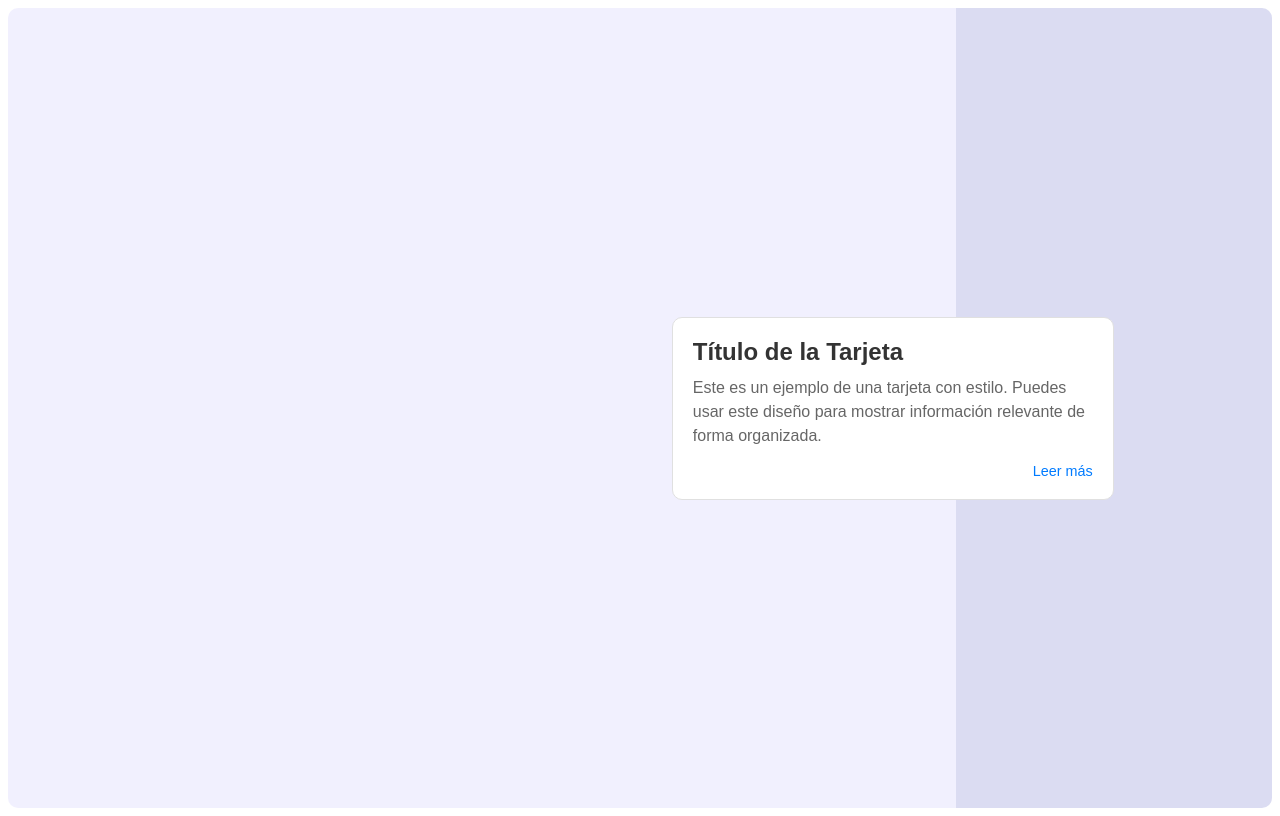
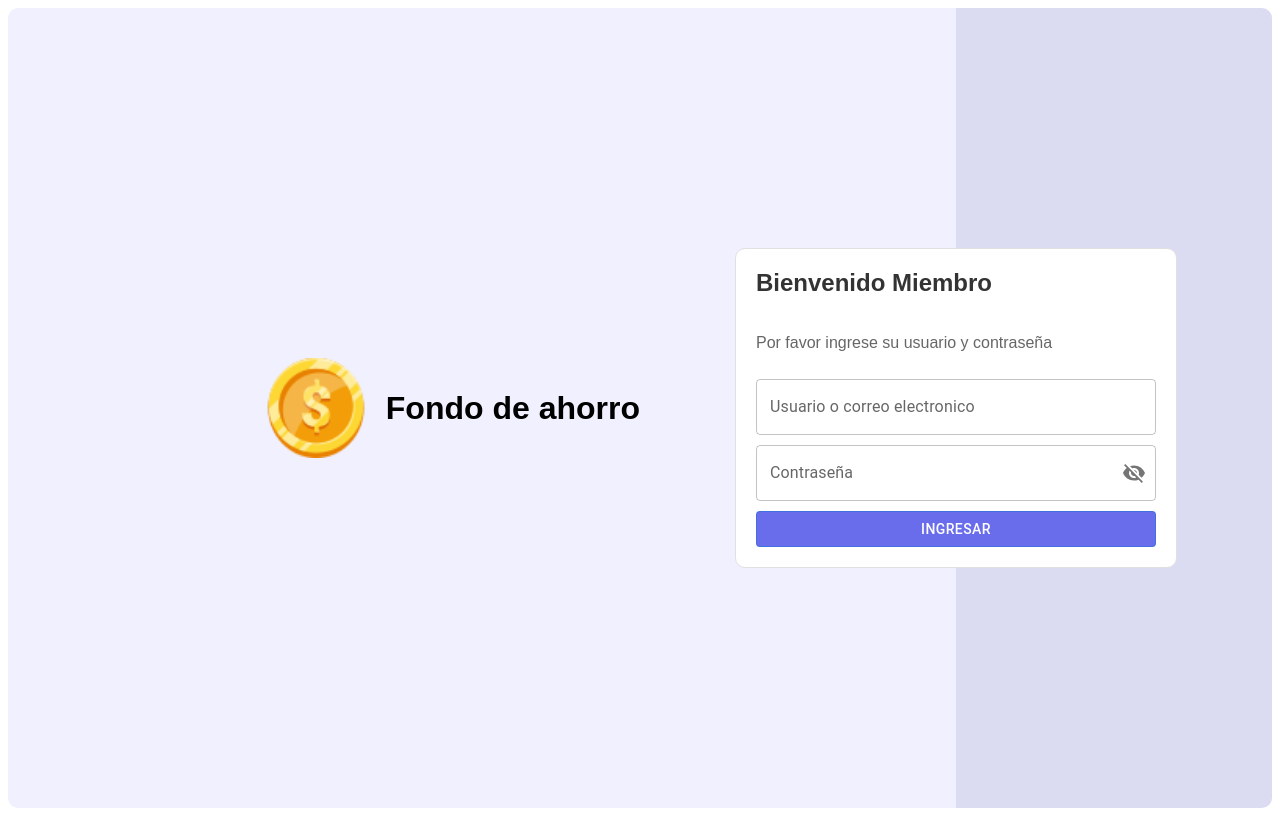
Before and after one commit to charlieyhs/fondo_ahorro_frontend, a React (Vite) app: page /login in a window 1280 px wide. Built offline with nearby package versions, Linux system fonts and the light colour scheme.

Commit message:
[FEATURE]: Ajuste de interfaz en el login inicial

```diff
--- a/package.json
+++ b/package.json
@@ -12,6 +12,7 @@
   "dependencies": {
     "@emotion/react": "^11.14.0",
     "@emotion/styled": "^11.14.0",
+    "@mui/icons-material": "^6.4.1",
     "@mui/material": "^6.4.1",
     "@mui/styled-engine-sc": "^6.4.0",
     "react": "^18.3.1",
--- a/src/App.jsx
+++ b/src/App.jsx
@@ -1,4 +1,4 @@
-import { BrowserRouter as Router, Routes, Route } from 'react-router-dom';
+import {Routes, Route, Navigate, useNavigate} from 'react-router-dom';
 import Login from './components/login';
 import Home from './components/Home';
 import { useEffect } from 'react';
@@ -7,13 +7,33 @@ function App() {
   useEffect(() =>{
     document.title= 'Fondo ahorro';
   }, []);
+
+  const navigate = useNavigate();
+
+  useEffect(() => {
+    // Verifica si el usuario está autenticado
+    const isAuthenticated = !!localStorage.getItem('authToken'); // Ejemplo simple
+
+    if (!isAuthenticated) {
+      // Redirige a la página de login si no está autenticado
+      navigate('/login');
+    } else {
+      // Redirige al dashboard si está autenticado
+      navigate('/dashboard');
+    }
+  }, [navigate]); // Dependencia: navigate
+
   return (
-    <Router>
-      <Routes>
-        <Route path="/login" element={<Login />} />
-        <Route path="/home" element={<Home />}/>
-      </Routes>
-    </Router>
+    <Routes>
+      <Route path="/login" element={<Login />} />
+      <Route path="/dashboard" element={<Home />} />
+      {/* Redirige la ruta raíz a /login o /dashboard según la autenticación */}
+      <Route path="/"
+        element={
+          localStorage.getItem('authToken') ? (<Navigate to="/dashboard" />) : (<Navigate to="/login" />)
+        }
+      />
+    </Routes>
   );
 }
 
--- a/src/components/Login.jsx
+++ b/src/components/Login.jsx
@@ -1,4 +1,8 @@
-import '../css/General.css'
+import TextField from '@mui/material/TextField';
+import Button from '@mui/material/Button';
+import '../css/StylesGeneral.css'
+import PasswordInput from './PasswordInputWithToggle'
+import { BASIC_BTN } from '../css/StylesGeneral';
 
 function Login() {
 
@@ -6,13 +10,27 @@ function Login() {
   return (
     <>
       <div className='fondoLogin'>
+      <div className='login-seccion-izquierda'>
+        <img src='src\assets\images\dollar.png'
+          alt='Imagen de una moneda de dolar'
+          className='rotating-image'
+          style={{mr:'100px'}}/>
+        <h1>Fondo de ahorro</h1>
+      </div>
       <div className="card">
-        <div className="card-title">Título de la Tarjeta</div>
+        <div className="card-title">Bienvenido Miembro</div>
         <div className="card-content">
-          Este es un ejemplo de una tarjeta con estilo. Puedes usar este diseño para
-          mostrar información relevante de forma organizada.
+          <br/>
+          Por favor ingrese su usuario y contraseña
+          <br/>
+          <br/>
+          <TextField fullWidth  id="inputUsuario"
+            label="Usuario o correo electronico"
+            variant="outlined" />
+
+          <PasswordInput />
+          <Button sx={BASIC_BTN} variant="outlined">Ingresar</Button>
         </div>
-        <div className="card-footer">Leer más</div>
       </div>
       </div>
     </>
--- /dev/null
+++ b/src/components/PasswordInputWithToggle.jsx
@@ -0,0 +1,46 @@
+import { useState } from 'react'
+import InputAdornment from '@mui/material/InputAdornment';
+import IconButton from '@mui/material/IconButton';
+import Visibility from '@mui/icons-material/esm/Visibility';
+import VisibilityOff from '@mui/icons-material/esm/VisibilityOff';
+import { FormControl, InputLabel, OutlinedInput } from '@mui/material';
+
+function PasswordInputWithToggle() {
+  const [showPassword, setShowPassword] = useState(false);
+
+  const handleClickShowPassword = () => setShowPassword((show) => !show);
+
+  const handleMouseDownPassword = (event) => {
+    event.preventDefault();
+  };
+
+  const handleMouseUpPassword = (event) => {
+    event.preventDefault();
+  };
+
+  return (
+    <FormControl sx={{width: '100%', mt: '10px'}} variant="outlined">
+      <InputLabel htmlFor="outlined-adornment-password">Contraseña</InputLabel>
+      <OutlinedInput
+        id="outlined-adornment-password"
+        type={showPassword ? 'text' : 'password'}
+        endAdornment={
+          <InputAdornment position="end">
+            <IconButton
+              aria-label={showPassword ? 'Ocultar la contraseña' : 'Mostrar la contraseña'}
+              onClick={handleClickShowPassword}
+              onMouseDown={handleMouseDownPassword}
+              onMouseUp={handleMouseUpPassword}
+              edge="end"
+            >
+              {showPassword ? <Visibility /> : <VisibilityOff />}
+            </IconButton>
+          </InputAdornment>
+        }
+        label="Password"
+      />
+    </FormControl>
+  );
+}
+
+export default PasswordInputWithToggle;
--- a/src/css/General.css
+++ b/src/css/StylesGeneral.css
@@ -7,7 +7,7 @@ body {
     height: 100vh;
     background: linear-gradient(90deg, #f1f0fe 75%, #dbdcf2 60%);
     display: flex;
-    justify-content: center;
+    justify-content: flex-start;
     align-items: center;
     border-radius: 10px;
     position: relative; /* Habilitar posicionamiento absoluto dentro de este contenedor */
@@ -20,7 +20,7 @@ body {
     border-radius: 10px;
     border: 1px solid #e0e0e0;
     position: absolute; /* Posicionar la tarjeta absolutamente */
-    left: 70%; /* Centrado horizontalmente */
+    left: 75%; /* Centrado horizontalmente */
     transform: translateX(-50%); /* Ajuste para centrarla con precisión */
     transition: transform 0.2s;
 }
@@ -43,14 +43,19 @@ body {
     line-height: 1.5;
 }
 
-.card-footer {
-    text-align: right;
-    margin-top: 15px;
-    color: #007bff;
-    font-size: 0.9rem;
-    cursor: pointer;
+.login-seccion-izquierda {
+    width: 50%;
+    display: flex;
+    justify-content: flex-end;
+    align-items: center;
 }
 
-.card-footer:hover {
-    text-decoration: underline;
+.rotating-image {
+    margin-right: 20px;
+    width: 100px;
+    transition: transform 0.8s ease-in-out;
 }
+
+.rotating-image:hover {
+    transform: rotate(360deg); /* Gira la imagen 360 grados */
+}
--- /dev/null
+++ b/src/css/StylesGeneral.js
@@ -0,0 +1,6 @@
+export const BASIC_BTN = {
+    backgroundColor: '#696ceb',
+    color: 'white',
+    width: '100%',
+    mt: '10px'
+  };
--- a/src/main.jsx
+++ b/src/main.jsx
@@ -2,9 +2,12 @@ import { StrictMode } from 'react'
 import { createRoot } from 'react-dom/client'
 
 import App from './App.jsx'
+import { BrowserRouter  as Router } from 'react-router-dom'
 
 createRoot(document.getElementById('root')).render(
   <StrictMode>
-    <App />
+    <Router>
+      <App />
+    </Router>
   </StrictMode>,
 )
```
Also changed, not shown: src/assets/images/dollar.png (added), 1 other file (tests, documents, lock files or other folders).
